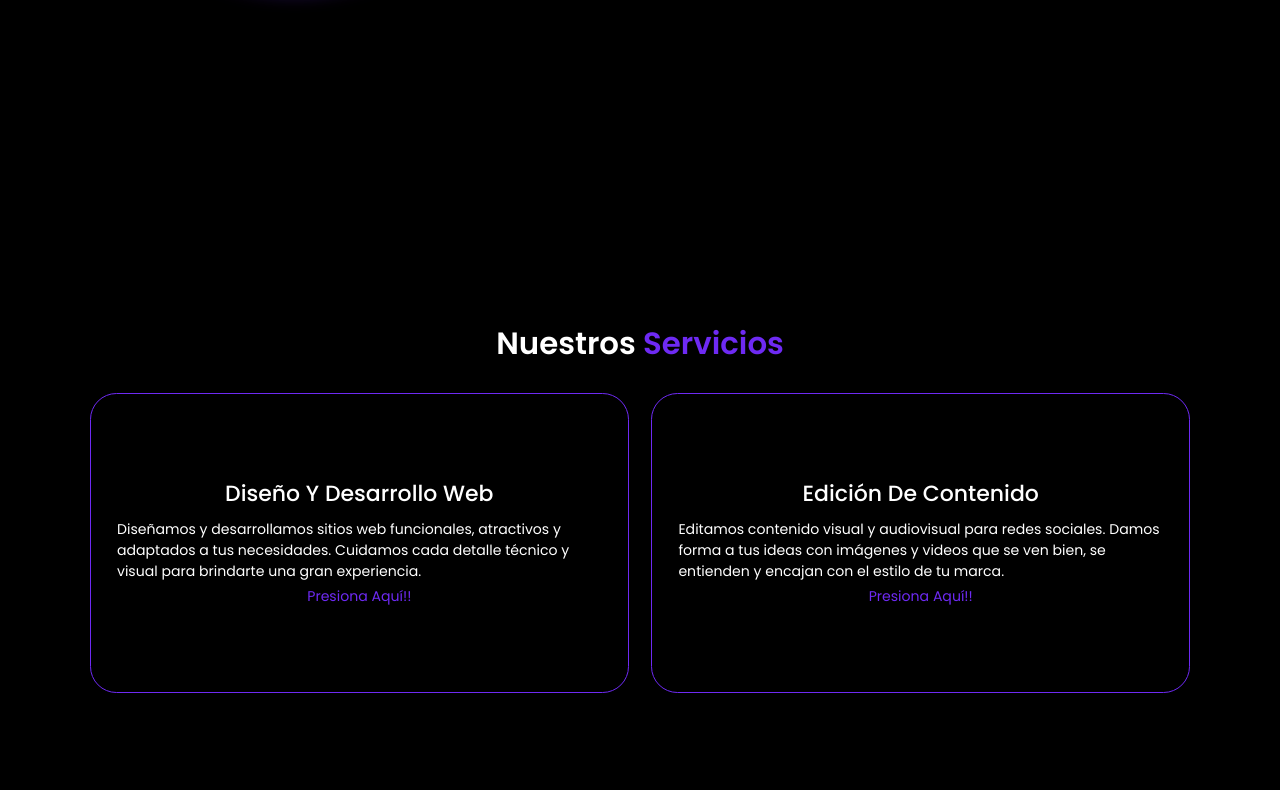
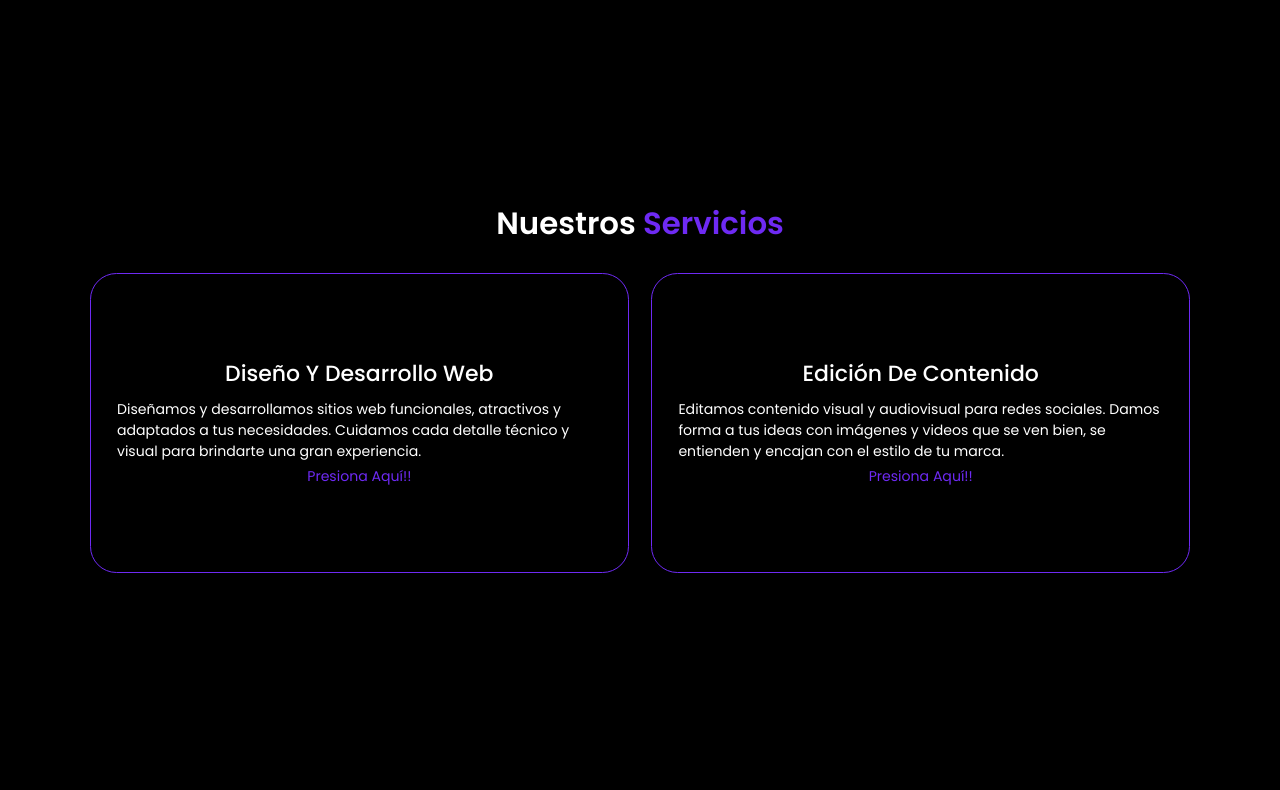
Before and after one commit to JaredEGMtz/Nexarley, a plain HTML site: page index.html in a window 1280 px wide. Shown: the part 723-1513 px from the top of the page. Drawn offline with Linux system fonts and the light colour scheme.

Commit message:
tamaño pantalla

```diff
--- a/style.css
+++ b/style.css
@@ -114,7 +114,7 @@ html::-webkit-scrollbar-thumb {
     }
 }
 section {
-    min-height: 125vh;
+    min-height: 110vh;
     padding: 5rem 7% 4rem;
 }
 .click{
```
